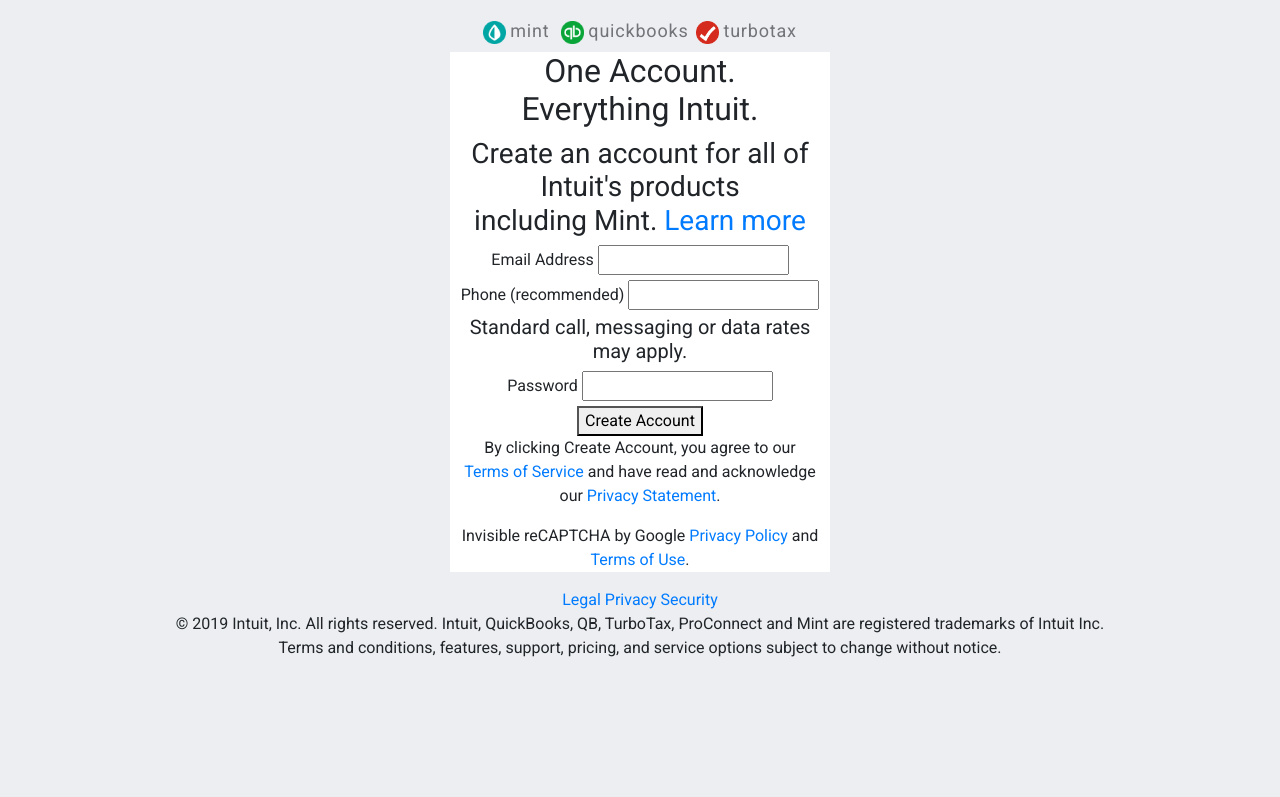
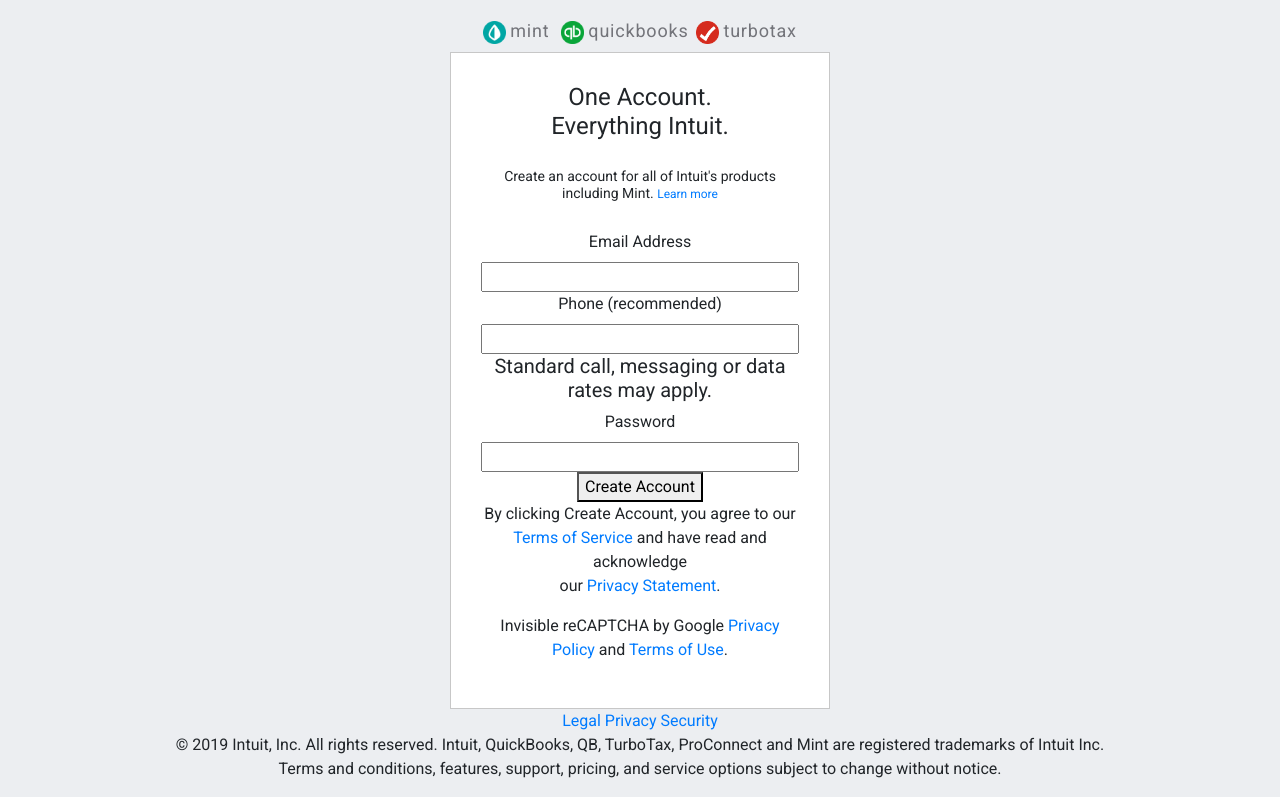
Before and after one commit to NaguiHW/html-forms, a plain HTML site: page index.html in a window 1280 px wide. Shown: the part 104-901 px from the top of the page. Before the commit the page ends 800 px from the top, so only its background shows below. Drawn offline with nearby package versions, Linux system fonts and the light colour scheme.

Commit message:
styling the form

```diff
--- a/index.html
+++ b/index.html
@@ -37,7 +37,7 @@
             </div>
             <form action="#">
                 <div>
-                    <label for="email"> Email Address</label>
+                    <label for="email" class="label"> Email Address</label>
                     <input type="email" name="email" id="email">
                 </div>
                 <div>
--- a/style.css
+++ b/style.css
@@ -1,6 +1,3 @@
-* {
-}
-
 body{
     background-color: #ECEEF1;
     text-align: center;
@@ -65,4 +62,30 @@ header{
     /* height: 694px; */
     background-color: white;
     vertical-align: center;
+    border: 1px solid #c7c7c7;
+    padding: 30px;
 }
+
+h2{
+    font-size: 24px;
+}
+
+h3 {
+    font-size: 14px;
+}
+
+.title-form h3{
+    padding: 20px 0;
+}
+
+.title-form h3 a {
+    font-size: 12px;
+}
+
+input {
+    width: 100%;
+}
+
+.label {
+    text-align: left !important;
+}
```
